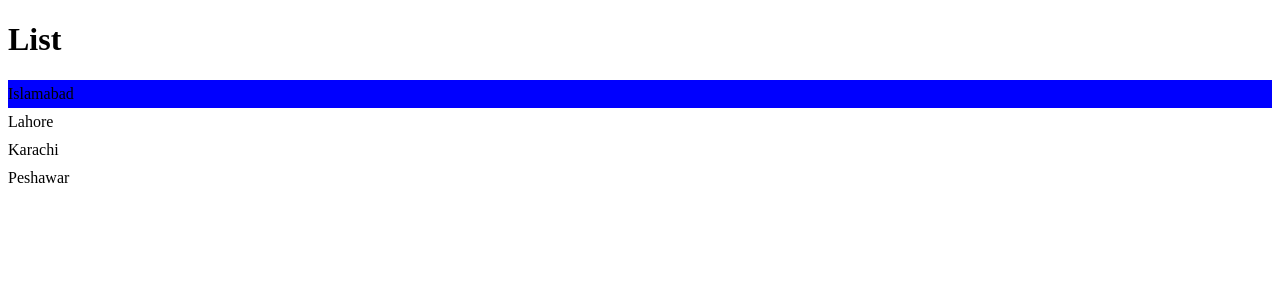
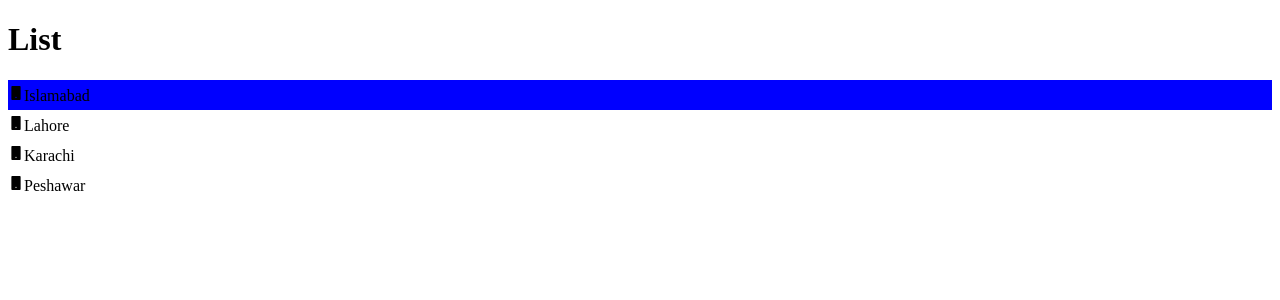
Before and after one commit to FarazRashid/ReactPractice, a React (Vite) app in the folder react-app/: page / in a window 1280 px wide. Shown: the top 300 px of the page. Built offline with nearby package versions, Linux system fonts and the light colour scheme.

Commit message:
Adds react icons

```diff
--- a/react-app/package.json
+++ b/react-app/package.json
@@ -15,6 +15,7 @@
     "components": "^0.1.0",
     "react": "^18.2.0",
     "react-dom": "^18.2.0",
+    "react-icons": "^4.11.0",
     "styled": "^1.0.0",
     "styled-components": "^6.1.0"
   },
--- a/react-app/src/components/ListGroup/ListGroup.tsx
+++ b/react-app/src/components/ListGroup/ListGroup.tsx
@@ -1,5 +1,6 @@
 import { useState } from "react";
 import styled from "styled-components";
+import { AiFillMobile } from "react-icons/ai";
 
 const List = styled.ul`
   list-style: none;
@@ -39,6 +40,7 @@ function ListGroup({ items, heading, onSelectItem }: Props) {
               onSelectItem(item);
             }}
           >
+            <AiFillMobile></AiFillMobile>
             {item}
           </ListItem>
         ))}
```
Also changed, not shown: 1 other file (tests, documents, lock files or other folders).
